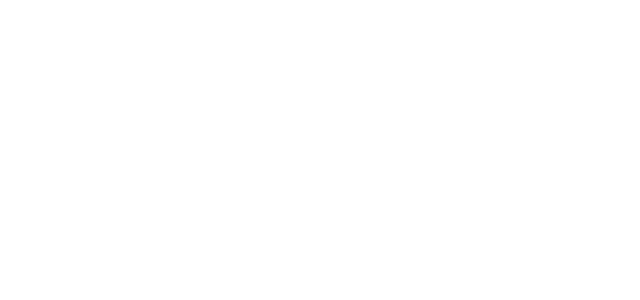
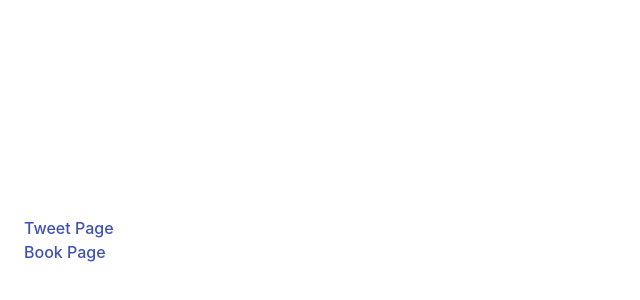
Before and after one commit to sora11023539/micro_service, a React (Vite) app in the folder frontend/: page / in a window 1280 px wide. Before the commit this address had no page. Shown: the part 160-460 px from the top of the page, without its empty margins (0-640 px from the left). Built offline with nearby package versions, Linux system fonts and the light colour scheme.

Commit message:
Add Top component and update main.tsx and routes.tsx

```diff
--- /dev/null
+++ b/frontend/src/components/index.tsx
@@ -0,0 +1,12 @@
+import React from 'react';
+import { Link } from '@material-ui/core';
+
+export const Top: React.FC = () => {
+  return (
+    <div>
+      <Link href="/tweets">Tweet Page</Link>
+      <br />
+      <Link href="/books">Book Page</Link>
+    </div>
+  );
+};
--- a/frontend/src/main.tsx
+++ b/frontend/src/main.tsx
@@ -1,10 +1,10 @@
 import React from 'react';
-import ReactDOM from 'react-dom';
+import { createRoot } from 'react-dom/client';
 import { App } from './App';
 import './index.css';
 import { Container } from '@material-ui/core';
 
-ReactDOM.createRoot(document.getElementById('root')!).render(
+createRoot(document.getElementById('root')!).render(
   <React.StrictMode>
     <Container>
       <App />
--- a/frontend/src/routes/index.tsx
+++ b/frontend/src/routes/index.tsx
@@ -2,10 +2,12 @@ import React from 'react';
 import { Routes, Route } from 'react-router-dom';
 import { Tweet } from '../components/tweets/Tweet';
 import { Book } from '../components/books/Book';
+import { Top } from '../components';
 
 export const AppRoutes: React.FC = () => {
   return (
     <Routes>
+      <Route path="/" element={<Top />} />
       <Route path="/tweets" element={<Tweet />} />
       <Route path="/books" element={<Book />} />
     </Routes>
```
